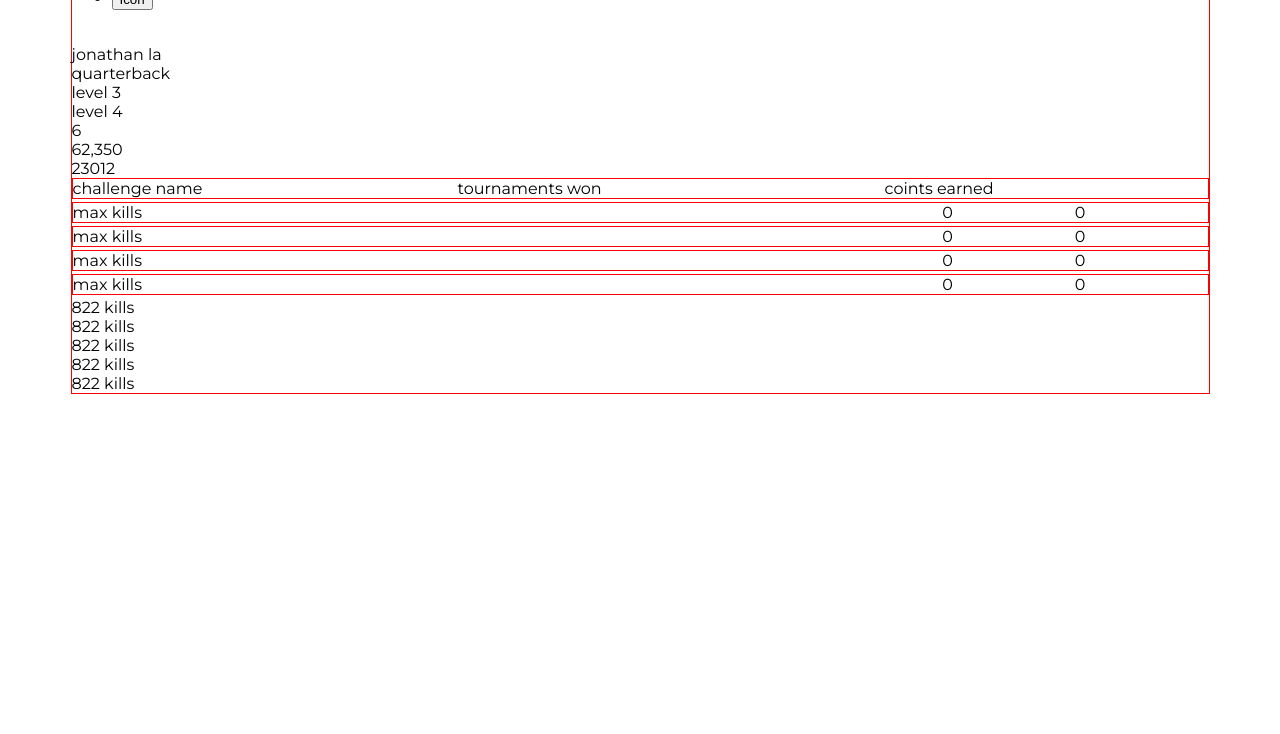
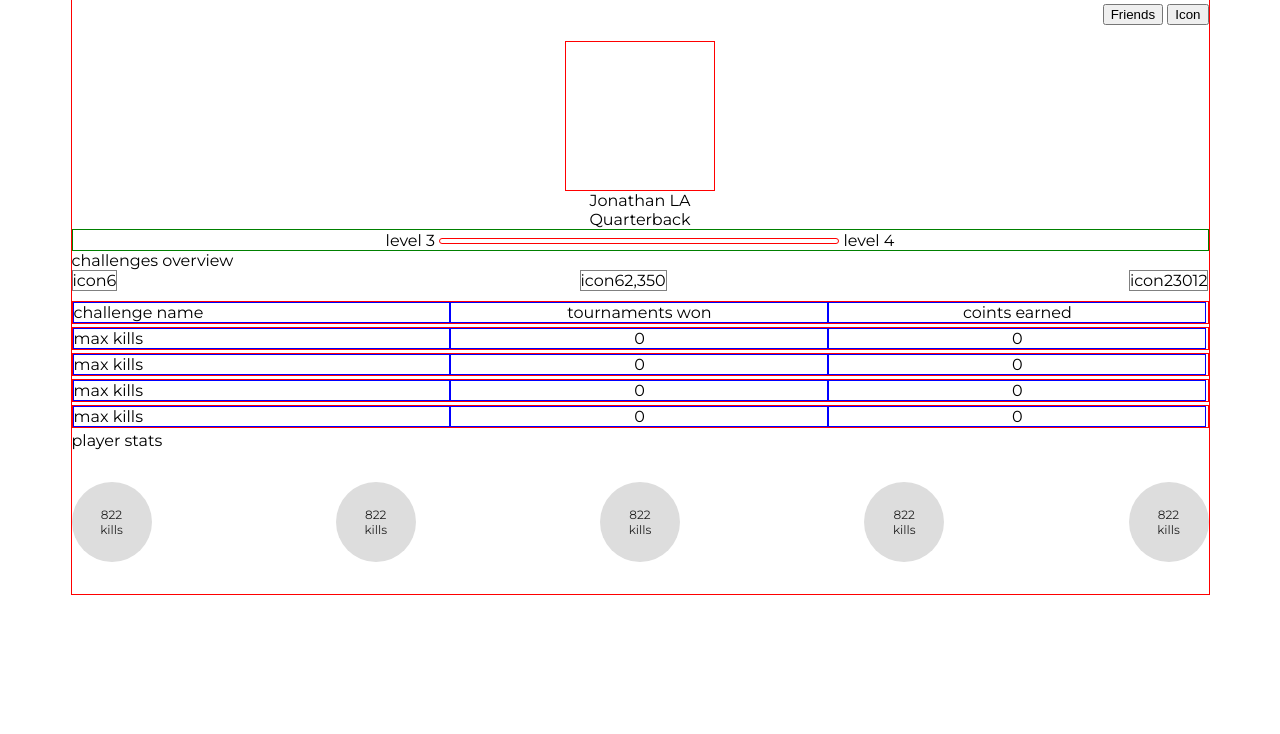
Before and after one commit to helen31/quarterback, a plain HTML site: page index.html in a window 1280 px wide. Shown: the part 66-800 px from the top of the page. Drawn offline with Linux system fonts and the light colour scheme.

Commit message:
made grid

```diff
--- a/css/style.css
+++ b/css/style.css
@@ -55,26 +55,160 @@ html, body{
 body {
     font-family: 'Montserrat', sans-serif;
 }
-
 .container{}
 .container__content{
     width: 1139px;
     margin: 0 auto;
     border: 1px solid red;
 }
+.content__header{}
+.header{
+    text-align: left;
+}
+.header__title{
+    text-transform: capitalize;
+}
 
+.content__profile{}
+.profile{
 
-.challenge__data{}
-.data{}
-.data__item{
-    display: table;
-    width: 100%;
+}
+.profile__menu{}
+.menu{
+    text-align: right;
+    padding: 0;
+}
+.menu__item{
+    list-style-type: none;
+    display: inline-block;
+}
+.menu__btn{
+    text-transform: capitalize;
+
+}
+.profile__info{}
+.info, .level{
+    text-align: center;
+}
+.info__img{
+    display: inline-block;
+    border: 1px solid red;
+    width: 150px;
+    height: 150px;
+}
+.info__description{
+    text-transform: capitalize;
+}
+.info__description span{
+    text-transform: uppercase;
+}
+
+.profile__level{}
+.level{
+    border: 1px solid green;
+}
+.level__number, .level__description{
+    display: inline-block;
+    vertical-align: middle; //todo if will be immage then remove
+}
+.level__description{
+    width: 400px;
+    border: 1px solid red;
+    height: 6px;
+    border-radius: 3px;
+}
+.content__challenge{}
+.challenge{}
+.challenge__title{
+    text-align: left ;
+}
+.challenge__overview{
+    margin-bottom: 10px; //todo maybe after remove it
+}
+.overview{
+    display: flex;
+    flex-direction: row;
+    justify-content: space-between;
+}
+.overview__item{
+    border: 1px solid grey;
+}
+.item{
+    display: flex;
+    flex-direction: row;
+}
+.challenge__name{}
+.name{
+    display: flex;
+    flex-direction: column;
+}
+.name__item{
+    display: flex;
+    flex-direction: row;
     border: 1px solid red;
     margin-bottom: 3px;
 }
-.data__cell{
+.name__cell{
+    border: 1px solid blue;
+    width: 33.3%;
+    text-align: center;
+
+}
+.name__cell_left{
+    text-align: left;
+}
+.content__stats{}
+.stats{}
+.stats__title{
+    text-align: left;
+}
+.stats__list{
+
+}
+.list{
+
+}
+.stats__circle{
+    display: flex;
+    flex-direction: row;
+    justify-content: space-between;
+}
+.circle {
+    position: relative;
+    display: block;
+    margin: 2em 0;
+    background-color: transparent;
+    color: #222;
+    text-align: center;
+}
+.circle:after {
+    display: block;
+    padding-bottom: 80px;
+    width: 80px;
+    height: 0;
+    border-radius: 50%;
+    background-color: #ddd;
+    content: "";
+}
+.circle__inner {
+    position: absolute;
+    top: 0;
+    bottom: 0;
+    left: 0;
+    width: 80px;
+    height: 80px;
+}
+.circle__wrapper {
+    display: table;
+    width: 80px;
+    height: 80px;
+}
+.circle__content {
     display: table-cell;
+    padding: 1em;
+    vertical-align: middle;
+    font-size: 12px;
 }
-.data__description{}
-.data__qnt{}
-.data__coins{}
+.circle__description{
+    display: block;
+}
--- a/index.html
+++ b/index.html
@@ -14,49 +14,52 @@
             <div class="content">
                 <div class="content__header">
                     <section class="header">
-                        <div class="header_title">my profile</div>
+                        <h1 class="header__title">my profile</h1>
                     </section>
                 </div>
                 <div class="content__profile">
                     <section class="profile">
                         <nav class="profile__menu">
                             <ul class="menu">
-                                <li class="menu__item"><a href="#" class="menu__link">Friends</a></li>
-                                <li class="menu__item"><button type="button">Icon</button></li>
+                                <li class="menu__item"><button type="button" class="menu__btn">friends</button></li>
+                                <li class="menu__item"><button type="button" class="menu__btn">Icon</button></li>
                             </ul>
                         </nav>
                         <div class="profile__info">
+                            <div class="info">
                                 <div class="info__img">
                                     <img src="" alt="">
                                 </div>
-                            <div class="info__name">jonathan la</div>
-                            <div class="info__role">quarterback</div>
+                                <div class="info__description">jonathan <span>la</span></div>
+                                <div class="info__description">quarterback</div>
+                            </div>
                         </div>
                         <div class="profile__level">
+                            <div class="level">
                                 <span class="level__number">level 3</span>
-                            <div></div>
-                            <span class="level__lavel">level 4</span>
                                 <div class="level__description"></div>
+                                <span class="level__number">level 4</span>
+                            </div>
                         </div>
                     </section>
                 </div>
                 <div class="content__challenge">
                     <section class="challenge">
+                        <div class="challenge__title">challenges overview</div>
                         <div class="challenge__overview">
                             <div class="overview">
                                 <div class="overview__item">
                                     <div class="item">
-                                        <div class="item__icon"></div>
+                                        <div class="item__icon">icon</div>
                                         <div class="item__body">
                                             <span class="item__qnt">6</span>
                                             <span class="item__description"></span>
                                         </div>
                                     </div>
                                 </div>
-                            </div>
                                 <div class="overview__item">
                                     <div class="item">
-                                    <div class="item__icon"></div>
+                                        <div class="item__icon">icon</div>
                                         <div class="item__body">
                                             <span class="item__qnt">62,350</span>
                                             <span class="item__description"></span>
@@ -65,7 +68,7 @@
                                 </div>
                                 <div class="overview__item">
                                     <div class="item">
-                                    <div class="item__icon"></div>
+                                        <div class="item__icon">icon</div>
                                         <div class="item__body">
                                             <span class="item__qnt">23012</span>
                                             <span class="item__description"></span>
@@ -73,32 +76,33 @@
                                     </div>
                                 </div>
                             </div>
-                        <div class="challenge__data">
-                            <div class="data">
-                                <div class="data__item">
-                                    <div class="data__cell">challenge name</div>
-                                    <div class="data__cell">tournaments won</div>
-                                    <div class="data__cell">coints earned</div>
                         </div>
-                                <div class="data__item">
-                                    <div class="data__cell">max kills</div>
-                                    <div class="data__cell">0</div>
-                                    <div class="data__cell">0</div>
+                        <div class="challenge__name">
+                            <div class="name">
+                                <div class="name__item">
+                                    <div class="name__cell name__cell_left">challenge name</div>
+                                    <div class="name__cell">tournaments won</div>
+                                    <div class="name__cell">coints earned</div>
                                 </div>
-                                <div class="data__item">
-                                    <div class="data__cell">max kills</div>
-                                    <div class="data__cell">0</div>
-                                    <div class="data__cell">0</div>
+                                <div class="name__item">
+                                    <div class="name__cell name__cell_left">max kills</div>
+                                    <div class="name__cell">0</div>
+                                    <div class="name__cell">0</div>
                                 </div>
-                                <div class="data__item">
-                                    <div class="data__cell">max kills</div>
-                                    <div class="data__cell">0</div>
-                                    <div class="data__cell">0</div>
+                                <div class="name__item">
+                                    <div class="name__cell name__cell_left">max kills</div>
+                                    <div class="name__cell">0</div>
+                                    <div class="name__cell">0</div>
                                 </div>
-                                <div class="data__item">
-                                    <div class="data__cell">max kills</div>
-                                    <div class="data__cell">0</div>
-                                    <div class="data__cell">0</div>
+                                <div class="name__item">
+                                    <div class="name__cell name__cell_left">max kills</div>
+                                    <div class="name__cell">0</div>
+                                    <div class="name__cell">0</div>
+                                </div>
+                                <div class="name__item">
+                                    <div class="name__cell name__cell_left">max kills</div>
+                                    <div class="name__cell">0</div>
+                                    <div class="name__cell">0</div>
                                 </div>
                             </div>
                         </div>
@@ -106,25 +110,59 @@
                 </div>
                 <div class="content__stats">
                     <section class="stats">
-                        <div class="stats__item">
-                            <span class="stats__qnt">822</span>
-                            <span class="stats__description">kills</span>
+                        <div class="stats__title">player stats</div>
+                        <div class="stats__circle">
+                            <div class="circle">
+                                <div class="circle__inner">
+                                    <div class="circle__wrapper">
+                                        <div class="circle__content">
+                                            <span class="circle__description">822</span>
+                                            <span class="circle__description">kills</span>
                                         </div>
-                        <div class="stats__item">
-                            <span class="stats__qnt">822</span>
-                            <span class="stats__description">kills</span>
                                     </div>
-                        <div class="stats__item">
-                            <span class="stats__qnt">822</span>
-                            <span class="stats__description">kills</span>
                                 </div>
-                        <div class="stats__item">
-                            <span class="stats__qnt">822</span>
-                            <span class="stats__description">kills</span>
                             </div>
-                        <div class="stats__item">
-                            <span class="stats__qnt">822</span>
-                            <span class="stats__description">kills</span>
+                            <div class="circle">
+                                <div class="circle__inner">
+                                    <div class="circle__wrapper">
+                                        <div class="circle__content">
+                                            <span class="circle__description">822</span>
+                                            <span class="circle__description">kills</span>
+                                        </div>
+                                    </div>
+                                </div>
+                            </div>
+                            <div class="circle">
+                                <div class="circle__inner">
+                                    <div class="circle__wrapper">
+                                        <div class="circle__content">
+                                            <span class="circle__description">822</span>
+                                            <span class="circle__description">kills</span>
+                                        </div>
+                                    </div>
+                                </div>
+                            </div>
+                            <div class="circle">
+                                <div class="circle__inner">
+                                    <div class="circle__wrapper">
+                                        <div class="circle__content">
+                                            <span class="circle__description">822</span>
+                                            <span class="circle__description">kills</span>
+                                        </div>
+                                    </div>
+                                </div>
+                            </div>
+                            <div class="circle">
+                                <div class="circle__inner">
+                                    <div class="circle__wrapper">
+                                        <div class="circle__content">
+                                            <span class="circle__description">822</span>
+                                            <span class="circle__description">kills</span>
+                                        </div>
+                                    </div>
+                                </div>
+                            </div>
+
                         </div>
                     </section>
                 </div>
```
Lines whose indentation alone changed are shown as unchanged.
